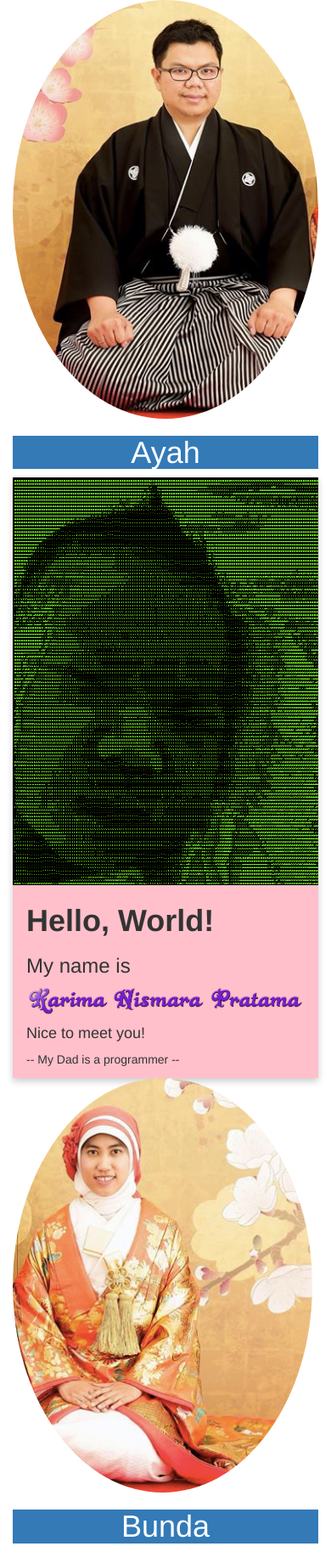
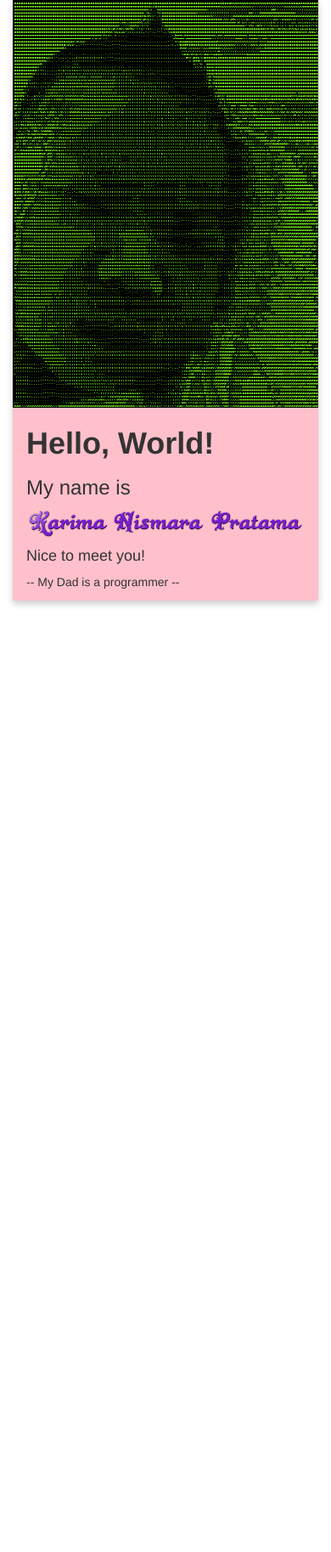
Before and after one commit to karimanismarapratama/karimanismarapratama.github.io, a plain HTML site: page index.html in a window 390 px wide. Shown: the whole page at 85% size. After the commit the page ends 844 px from the top, so only its background shows below. Drawn offline with nearby package versions, Linux system fonts and the light colour scheme.

Commit message:
hide for xs and s

```diff
--- a/index.html
+++ b/index.html
@@ -22,7 +22,7 @@
 <body>
 <div class="container">
     <div class="row">
-        <div class="col-md-4 hidden-md">
+        <div class="col-md-4 hidden-xs hidden-sm">
               <img src="dad.png" alt="Avatar" style="width:100%" class="img-circle">
             <h1><p class="bg-primary text-center">Ayah</p></h1>
         </div>
@@ -40,7 +40,7 @@
               </div>
             </div>
         </div>
-        <div class="col-md-4 hidden-md">
+        <div class="col-md-4 hidden-xs hidden-sm">
               <img class="img-circle" src="mom.png" alt="Avatar" style="width:98%">
             <h1><p class="bg-primary text-center">Bunda</p></h1>
         </div>
```
